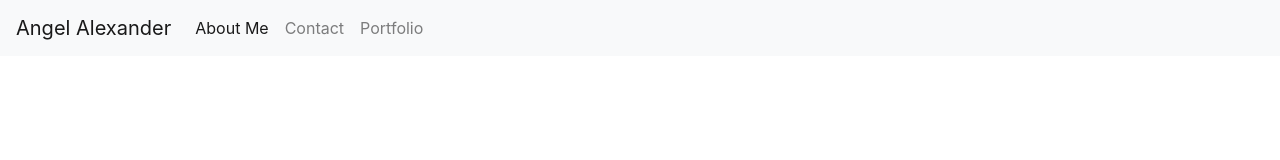
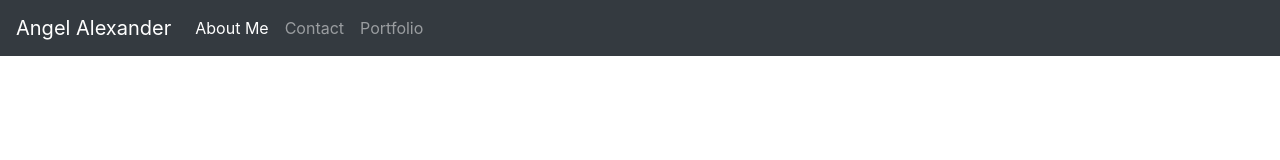
Before and after one commit to analexander/HW-Responsive-Portfolio, a plain HTML site: page portfolio.html in a window 1280 px wide. Drawn offline with nearby package versions, Linux system fonts and the light colour scheme.

Commit message:
changed navbar color

```diff
--- a/portfolio.html
+++ b/portfolio.html
@@ -7,7 +7,7 @@
     <title>Document</title>
 </head>
 <body>
-    <nav class="navbar navbar-expand-lg navbar-light bg-light">
+    <nav class="navbar navbar-expand-lg navbar-dark bg-dark">
         <a class="navbar-brand" href="#">Angel Alexander</a>
         <button class="navbar-toggler" type="button" data-toggle="collapse" data-target="#navbarText" aria-controls="navbarText" aria-expanded="false" aria-label="Toggle navigation">
           <span class="navbar-toggler-icon"></span>
@@ -15,7 +15,7 @@
         <div class="collapse navbar-collapse" id="navbarText">
           <ul class="navbar-nav mr-auto">
             <li class="nav-item active">
-              <a class="nav-link" href="#">About Me<span class="sr-only">(current)</span></a>
+              <a class="nav-link" href="index.html">About Me<span class="sr-only">(current)</span></a>
             </li>
             <li class="nav-item">
               <a class="nav-link" href="contact.html">Contact</a>
```
Also changed, not shown: contact.html (+1 -1 lines), index.html (+1 -1 lines).
